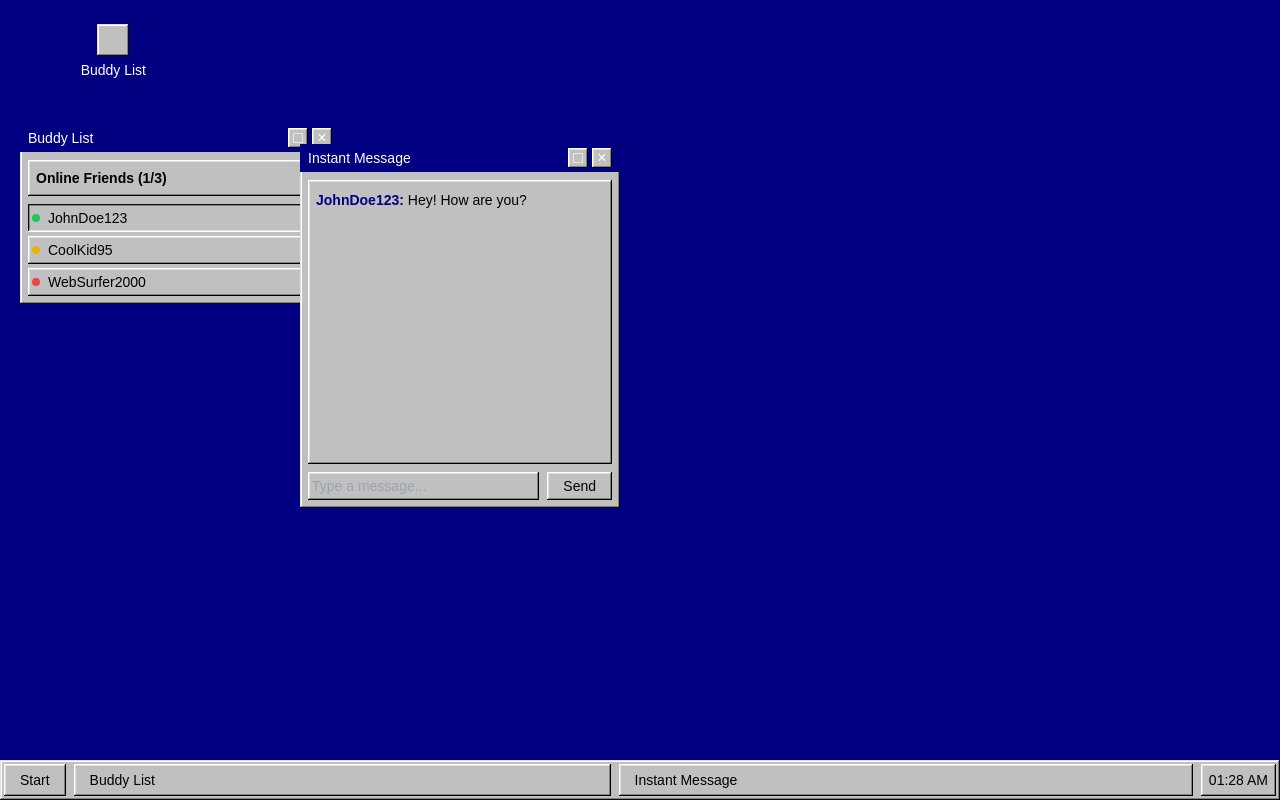
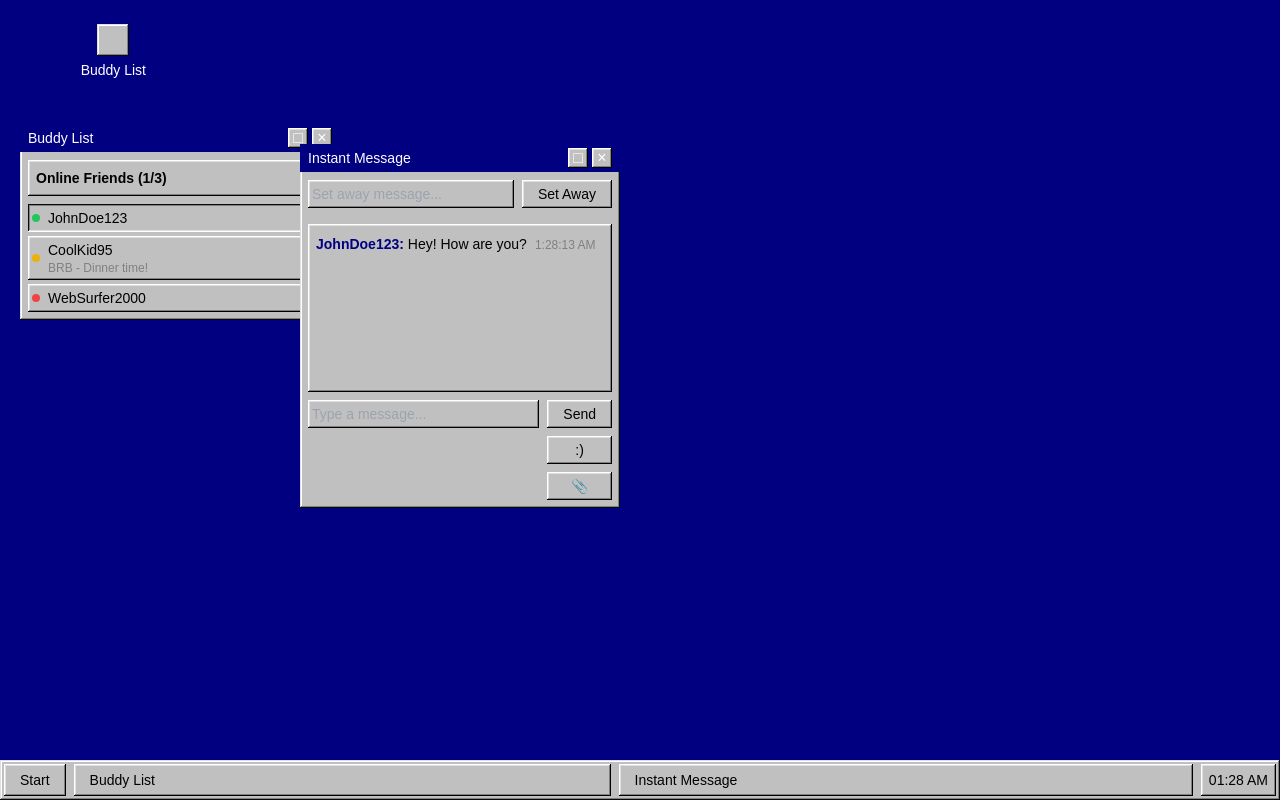
Before and after one commit to lalomorales22/retro-messenger-suite, a React (Vite) app: page / in a window 1280 px wide. Both pictures are taken after a click on the button "JohnDoe123". Built offline with nearby package versions, Linux system fonts and the light colour scheme.

Commit message:
Implement next phase features
Added the next set of features for the application as part of the second phase of development. Enhancements and updates have been integrated to improve functionality and user experience.
[skip gpt_engineer]

```diff
--- a/src/components/BuddyList.tsx
+++ b/src/components/BuddyList.tsx
@@ -6,9 +6,9 @@ interface BuddyListProps {
 
 const BuddyList: React.FC<BuddyListProps> = ({ onChatStart }) => {
   const buddies = [
-    { name: 'JohnDoe123', status: 'online' },
-    { name: 'CoolKid95', status: 'away' },
-    { name: 'WebSurfer2000', status: 'offline' },
+    { name: 'JohnDoe123', status: 'online', awayMessage: null },
+    { name: 'CoolKid95', status: 'away', awayMessage: 'BRB - Dinner time!' },
+    { name: 'WebSurfer2000', status: 'offline', awayMessage: null },
   ];
 
   return (
@@ -23,6 +23,7 @@ const BuddyList: React.FC<BuddyListProps> = ({ onChatStart }) => {
             key={buddy.name}
             className="window-95-btn text-left text-sm p-1 flex items-center gap-2"
             onClick={onChatStart}
+            title={buddy.awayMessage || undefined}
           >
             <div
               className={`w-2 h-2 rounded-full ${
@@ -33,7 +34,12 @@ const BuddyList: React.FC<BuddyListProps> = ({ onChatStart }) => {
                   : 'bg-red-500'
               }`}
             />
-            {buddy.name}
+            <div className="flex flex-col">
+              <span>{buddy.name}</span>
+              {buddy.awayMessage && (
+                <span className="text-xs text-win95-darkgray">{buddy.awayMessage}</span>
+              )}
+            </div>
           </button>
         ))}
       </div>
--- a/src/components/ChatWindow.tsx
+++ b/src/components/ChatWindow.tsx
@@ -1,41 +1,134 @@
 import React, { useState } from 'react';
+import EmoticonPicker from './EmoticonPicker';
+import FileTransfer from './FileTransfer';
+
+interface Message {
+  text: string;
+  sender: string;
+  timestamp: Date;
+}
 
 const ChatWindow: React.FC = () => {
-  const [messages, setMessages] = useState<Array<{ text: string; sender: string }>>([
-    { text: "Hey! How are you?", sender: "JohnDoe123" },
+  const [messages, setMessages] = useState<Message[]>([
+    { text: "Hey! How are you?", sender: "JohnDoe123", timestamp: new Date() },
   ]);
   const [newMessage, setNewMessage] = useState("");
+  const [showEmoticons, setShowEmoticons] = useState(false);
+  const [showFileTransfer, setShowFileTransfer] = useState(false);
+  const [awayMessage, setAwayMessage] = useState("");
+  const [isAway, setIsAway] = useState(false);
 
   const sendMessage = (e: React.FormEvent) => {
     e.preventDefault();
     if (newMessage.trim()) {
-      setMessages([...messages, { text: newMessage, sender: "You" }]);
+      setMessages([
+        ...messages,
+        { text: newMessage, sender: "You", timestamp: new Date() },
+      ]);
       setNewMessage("");
+    }
+  };
+
+  const handleEmoticonSelect = (emoticon: string) => {
+    setNewMessage(prev => prev + emoticon);
+    setShowEmoticons(false);
+  };
+
+  const handleFileSelect = (file: File) => {
+    setMessages([
+      ...messages,
+      {
+        text: `[File Sent: ${file.name} (${Math.round(file.size / 1024)} KB)]`,
+        sender: "You",
+        timestamp: new Date()
+      },
+    ]);
+    setShowFileTransfer(false);
+  };
+
+  const toggleAwayStatus = () => {
+    setIsAway(!isAway);
+    if (isAway) {
+      setMessages([
+        ...messages,
+        { text: "You are now available", sender: "System", timestamp: new Date() },
+      ]);
+    } else if (awayMessage) {
+      setMessages([
+        ...messages,
+        { text: `Away Message: ${awayMessage}`, sender: "System", timestamp: new Date() },
+      ]);
     }
   };
 
   return (
     <div className="flex flex-col gap-2 h-80">
+      <div className="flex items-center gap-2 mb-2">
+        <input
+          type="text"
+          value={awayMessage}
+          onChange={(e) => setAwayMessage(e.target.value)}
+          placeholder="Set away message..."
+          className="window-95-btn text-sm p-1 flex-grow"
+        />
+        <button
+          onClick={toggleAwayStatus}
+          className={`window-95-btn text-sm ${isAway ? 'bg-win95-darkgray text-white' : ''}`}
+        >
+          {isAway ? 'I\'m Back' : 'Set Away'}
+        </button>
+      </div>
+
       <div className="flex-grow window-95-btn p-2 overflow-y-auto">
         {messages.map((msg, i) => (
           <div key={i} className="mb-2">
             <span className="text-win95-navy font-bold text-sm">{msg.sender}: </span>
             <span className="text-sm">{msg.text}</span>
+            <span className="text-xs text-win95-darkgray ml-2">
+              {msg.timestamp.toLocaleTimeString()}
+            </span>
           </div>
         ))}
       </div>
 
       <form onSubmit={sendMessage} className="flex gap-2">
+        <div className="flex-grow flex flex-col gap-2">
           <input
             type="text"
             value={newMessage}
             onChange={(e) => setNewMessage(e.target.value)}
-          className="flex-grow window-95-btn text-sm p-1"
+            className="window-95-btn text-sm p-1"
             placeholder="Type a message..."
           />
+
+          {showEmoticons && (
+            <EmoticonPicker onSelect={handleEmoticonSelect} />
+          )}
+
+          {showFileTransfer && (
+            <FileTransfer onFileSelect={handleFileSelect} />
+          )}
+        </div>
+
+        <div className="flex flex-col gap-2">
           <button type="submit" className="window-95-btn text-sm">
             Send
           </button>
+          <button
+            type="button"
+            onClick={() => setShowEmoticons(!showEmoticons)}
+            className="window-95-btn text-sm"
+          >
+            :)
+          </button>
+          <button
+            type="button"
+            onClick={() => setShowFileTransfer(!showFileTransfer)}
+            className="window-95-btn text-sm"
+          >
+            📎
+          </button>
+        </div>
       </form>
     </div>
   );
--- /dev/null
+++ b/src/components/EmoticonPicker.tsx
@@ -0,0 +1,31 @@
+import React from 'react';
+
+const emoticons = [
+  { code: ':)', text: '😊' },
+  { code: ':(', text: '😢' },
+  { code: ':D', text: '😃' },
+  { code: ';)', text: '😉' },
+  { code: ':P', text: '😛' },
+];
+
+interface EmoticonPickerProps {
+  onSelect: (emoticon: string) => void;
+}
+
+const EmoticonPicker: React.FC<EmoticonPickerProps> = ({ onSelect }) => {
+  return (
+    <div className="window-95-btn p-2 grid grid-cols-5 gap-1">
+      {emoticons.map((emoticon) => (
+        <button
+          key={emoticon.code}
+          className="window-95-btn p-1 text-sm hover:bg-win95-darkgray"
+          onClick={() => onSelect(emoticon.code)}
+        >
+          {emoticon.text}
+        </button>
+      ))}
+    </div>
+  );
+};
+
+export default EmoticonPicker;
--- /dev/null
+++ b/src/components/FileTransfer.tsx
@@ -0,0 +1,35 @@
+import React, { useState } from 'react';
+
+interface FileTransferProps {
+  onFileSelect: (file: File) => void;
+}
+
+const FileTransfer: React.FC<FileTransferProps> = ({ onFileSelect }) => {
+  const [selectedFile, setSelectedFile] = useState<File | null>(null);
+
+  const handleFileChange = (event: React.ChangeEvent<HTMLInputElement>) => {
+    const file = event.target.files?.[0];
+    if (file) {
+      setSelectedFile(file);
+      onFileSelect(file);
+    }
+  };
+
+  return (
+    <div className="window-95-btn p-2 flex flex-col gap-2">
+      <div className="text-sm">Select a file to send:</div>
+      <input
+        type="file"
+        onChange={handleFileChange}
+        className="text-sm"
+      />
+      {selectedFile && (
+        <div className="text-sm">
+          Selected: {selectedFile.name} ({Math.round(selectedFile.size / 1024)} KB)
+        </div>
+      )}
+    </div>
+  );
+};
+
+export default FileTransfer;
```
Lines whose indentation alone changed are shown as unchanged.
